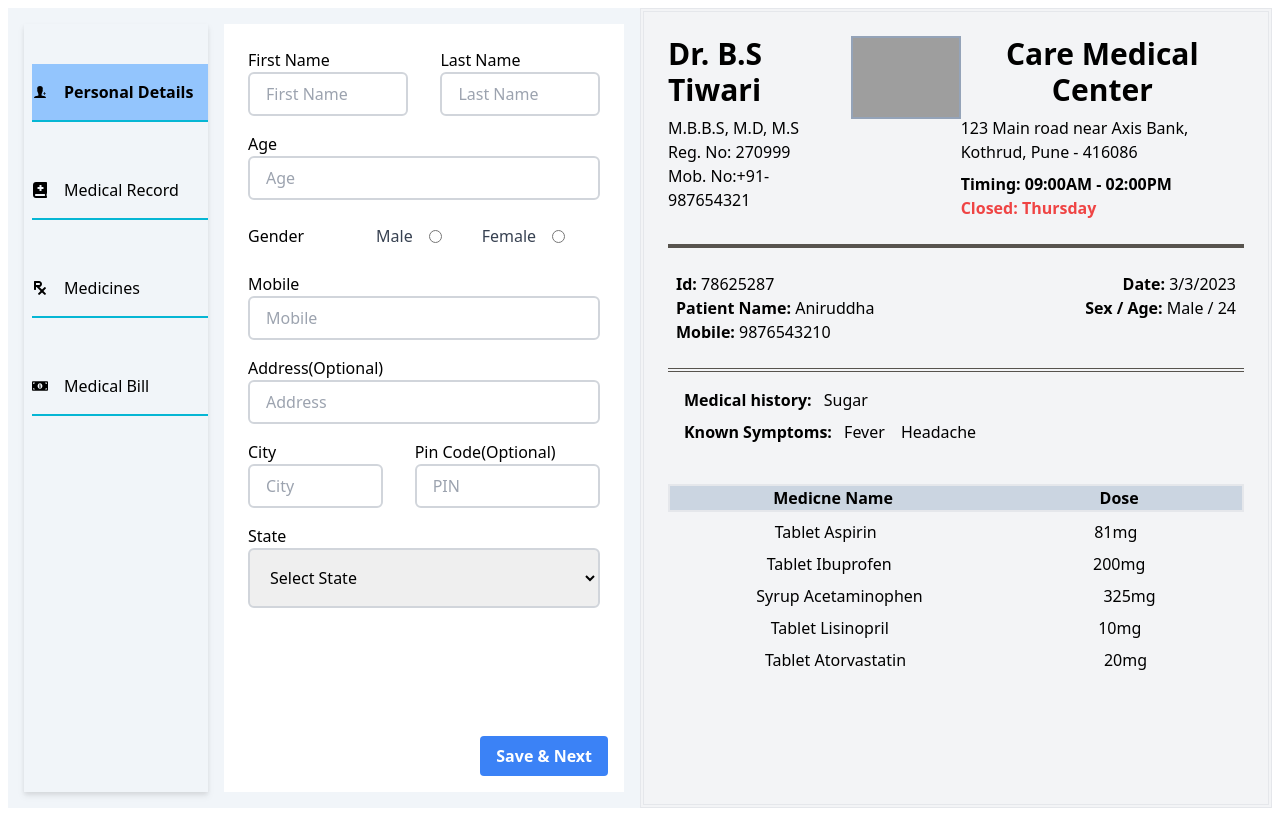
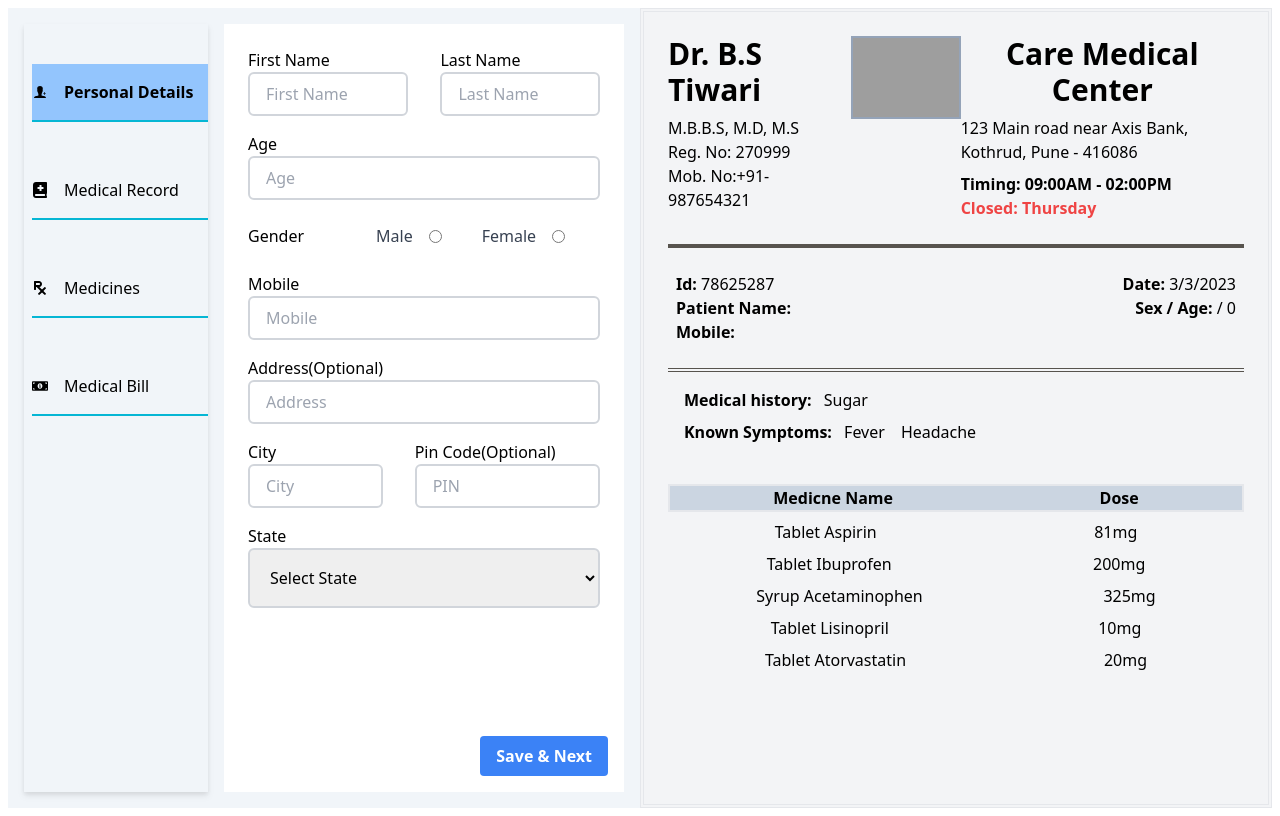
Before and after one commit to affu72/Medical-report, a React (Create React App) app: page / in a window 1280 px wide. Built offline with nearby package versions, Linux system fonts and the light colour scheme; grey boxes are pictures that could not be loaded.

Commit message:
live previw, managing state in app

```diff
--- a/src/App.tsx
+++ b/src/App.tsx
@@ -5,7 +5,7 @@ import { IFormData } from "./components/MainComponent/PersonaDetails";
 import { useState } from "react";
 
 function App() {
-  const [data, setData] = useState<IFormData>({
+  const [formData, setFormData] = useState<IFormData>({
     firstName: "",
     lastName: "",
     age: 0,
@@ -14,14 +14,22 @@ function App() {
     state: "",
   });
 
-  const handlePersonalData = (d: IFormData) => {
-    setData({ ...d });
+  const inputChangeHandler = (
+    event: React.ChangeEvent<HTMLInputElement | HTMLSelectElement>
+  ) => {
+    const target = event.target as HTMLInputElement;
+    const value = target.type === "radio" ? target.id : target.value;
+    const name = target.name;
+
+    setFormData((prev) => {
+      return { ...prev, [name]: value };
+    });
   };
-  console.log("app", data);
+
   return (
     <div className="flex p-2 xs:block">
-      <MainPage getPersonalData={handlePersonalData}></MainPage>
-      <PreviewPage></PreviewPage>
+      <MainPage getPersonalData={inputChangeHandler} data={formData}></MainPage>
+      <PreviewPage personalData={formData}></PreviewPage>
     </div>
   );
 }
--- a/src/components/MainComponent/InputForms.tsx
+++ b/src/components/MainComponent/InputForms.tsx
@@ -6,18 +6,16 @@ import { FormEvent } from "react";
 import PersonaDetails, { IFormData } from "./PersonaDetails";
 
 interface PropInput {
+  data: IFormData;
   tabIndex: number;
-  getData: (data: IFormData) => void;
+  getData: (
+    event: React.ChangeEvent<HTMLInputElement | HTMLSelectElement>
+  ) => void;
 }
 
-const InputForms: React.FC<PropInput> = ({ tabIndex, getData }) => {
+const InputForms: React.FC<PropInput> = ({ data, tabIndex, getData }) => {
   const formSection = [
-    <PersonaDetails
-      key={0}
-      getData={(data: IFormData) => {
-        getData(data);
-      }}
-    />,
+    <PersonaDetails key={0} getData={getData} formData={data} />,
     <MedicalHistory key={1} />,
     <Medicines key={2} />,
     <MedicalBill key={3} />,
--- a/src/components/MainComponent/MainPage.tsx
+++ b/src/components/MainComponent/MainPage.tsx
@@ -4,9 +4,13 @@ import InputForms from "./InputForms";
 import { IFormData } from "./PersonaDetails";
 
 type PropMainApp = {
-  getPersonalData: (data: IFormData) => void;
+  data: IFormData;
+  getPersonalData: (
+    event: React.ChangeEvent<HTMLInputElement | HTMLSelectElement>
+  ) => void;
 };
-function MainPage({ getPersonalData }: PropMainApp) {
+
+function MainPage({ getPersonalData, data }: PropMainApp) {
   const [tabIndex, settabIndex] = useState(0);
 
   const showFormHandler = (event: React.MouseEvent<HTMLButtonElement>) => {
@@ -18,9 +22,8 @@ function MainPage({ getPersonalData }: PropMainApp) {
       <SideNav onNavClick={showFormHandler} tabIndex={tabIndex} />
       <InputForms
         tabIndex={tabIndex}
-        getData={(data: IFormData) => {
-          getPersonalData(data);
-        }}
+        getData={getPersonalData}
+        data={data}
       ></InputForms>
 
       {tabIndex < 3 && (
--- a/src/components/MainComponent/PersonaDetails.tsx
+++ b/src/components/MainComponent/PersonaDetails.tsx
@@ -1,7 +1,5 @@
 import Input from "../MyComponents/Input";
 import IndianStateDropdown from "../MyComponents/IndianStateDropDown";
-import { ChangeEvent, useState } from "react";
-import PreviewPage from "../PreveiwComponent/PreviewPage";
 
 export interface IFormData {
   firstName: string;
@@ -13,34 +11,19 @@ export interface IFormData {
 }
 
 type PropType = {
-  getData: (data: IFormData) => void;
+  formData: IFormData;
+  getData: (
+    event: React.ChangeEvent<HTMLInputElement | HTMLSelectElement>
+  ) => void;
 };
 
-function PersonaDetails({ getData }: PropType) {
-  const [formData, setFormData] = useState<IFormData>({
-    firstName: "",
-    lastName: "",
-    age: 0,
-    mobile: "",
-    gender: "",
-    state: "",
-  });
-
+function PersonaDetails({ getData, formData }: PropType) {
   const inputChangeHandler = (
     event: React.ChangeEvent<HTMLInputElement | HTMLSelectElement>
   ) => {
-    const target = event.target as HTMLInputElement;
-    const value = target.type === "radio" ? target.id : target.value;
-    const name = target.name;
-
-    setFormData((prev) => {
-      return { ...prev, [name]: value };
-    });
-
-    getData(formData);
+    getData(event);
   };
 
-  console.log(formData);
   return (
     <div>
       <div className="flex gap-8">
--- a/src/components/PreveiwComponent/PersonalDetailPreview.tsx
+++ b/src/components/PreveiwComponent/PersonalDetailPreview.tsx
@@ -5,7 +5,7 @@ import { IPhone } from "../../ts/interfaces/mobiles";
 import { IPatientName } from "../../ts/interfaces/name";
 
 export interface PersonalInfoProp {
-  ID?: number;
+  ID: number;
   name: IPatientName;
   age: number;
   gender: string;
--- a/src/components/PreveiwComponent/PreviewPage.tsx
+++ b/src/components/PreveiwComponent/PreviewPage.tsx
@@ -4,14 +4,19 @@ import { IAddress } from "../../ts/interfaces/Address";
 import MedicalRecordPreview from "./MedicalRecordPreview";
 import { IMedicine } from "../MainComponent/Medicines";
 import MedicinePreview from "./MedicinePreview";
+import { IFormData } from "../MainComponent/PersonaDetails";
 
-function PreviewPage() {
-  const firstName = "Aniruddha";
-  const secondName = "";
+interface PropPreview {
+  personalData: IFormData;
+}
+
+function PreviewPage({ personalData }: PropPreview) {
+  const firstName = personalData.firstName;
+  const secondName = personalData.lastName;
   const id = 78625287;
-  const age = 24;
-  const gender = "Male";
-  const phone = 9876543210;
+  const age = personalData.age;
+  const gender = personalData.gender;
+  const phone = personalData.mobile;
 
   const address: IAddress = {
     address1: "B-1 Nilesh 142 Senapati Bapat Rd",
@@ -32,7 +37,6 @@ function PreviewPage() {
   ];
 
   //JSX
-
   return (
     <div className="bg-gray-100 w-1/2 min-h-screen p-6 border-double border-4 flex-none xs:w-full">
       <Header
```
